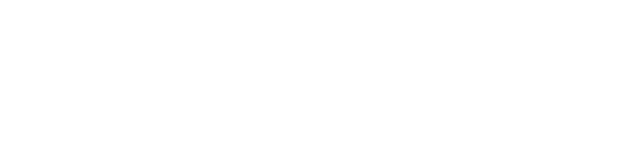
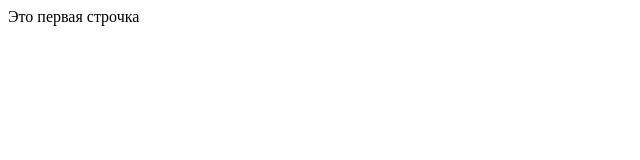
Before and after one commit to RomanRomanovggg/1C-front-end4, a plain HTML site: page index.html in a window 1280 px wide. Shown: the whole page, without its empty margins (0-640 px from the left). Drawn offline with Linux system fonts and the light colour scheme.

Commit message:
Вторые изменения
<P></P>

```diff
--- a/index.html
+++ b/index.html
@@ -2,5 +2,6 @@
 <head>
 </head>
 <body>
+	<p>Это первая строчка</p>
 </body>
 </html>
```
